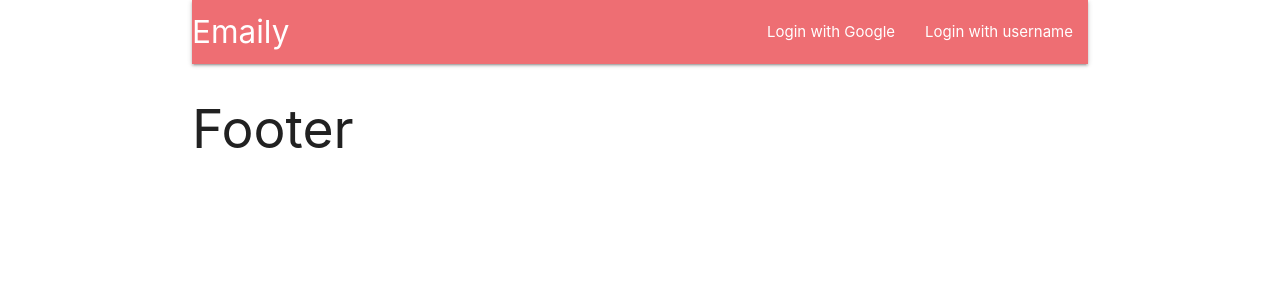
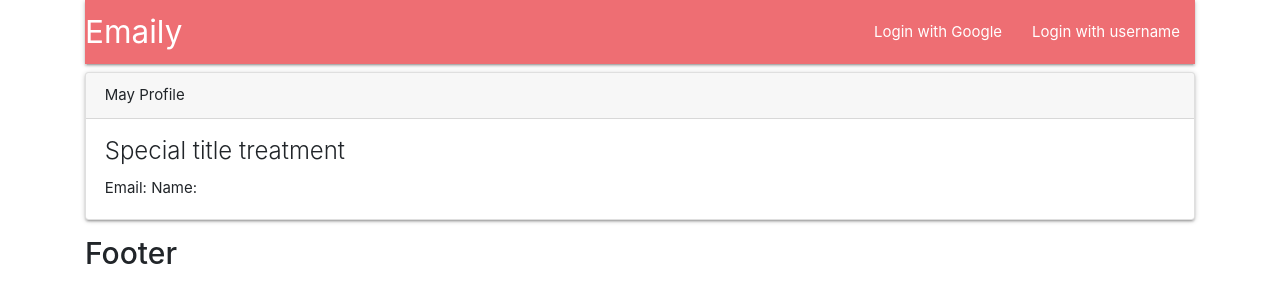
Before and after one commit to nerjok/moving_services, a React (Create React App) app in the folder client/: page /profile in a window 1280 px wide. Shown: the top 302 px of the page. Built offline with nearby package versions, Linux system fonts and the light colour scheme; no server answers; the HTML template or start-up script is replaced by a standard one.

Commit message:
login with passwd and profile info

```diff
--- a/client/package.json
+++ b/client/package.json
@@ -4,6 +4,7 @@
   "private": true,
   "dependencies": {
     "axios": "^0.18.0",
+    "bootstrap": "^4.3.1",
     "http-proxy-middleware": "^0.19.1",
     "materialize-css": "^1.0.0",
     "react": "^16.7.0",
--- a/client/src/components/App.js
+++ b/client/src/components/App.js
@@ -5,9 +5,10 @@ import * as actions from '../store/actions'
 
 import Header from './Header'
 import Landing from './Landing'
-import  Dashboard from './Dashboard'
+import Dashboard from './Dashboard'
 import SurveyNew from './surveys/SurveyNew'
 import LoginPassword from './auth/password/LoginPassword'
+import Profile from './auth/profile/Profile'
 const Footer = (props) => <h2>Footer</h2>
 
 class App extends Component {
@@ -25,6 +26,7 @@ class App extends Component {
                         <Route path="/" exact component={Landing}/>
                         <Route path="/surveys" exact component={Dashboard} />
                         <Route path="/surveys/new" component={SurveyNew} />
+                        <Route path="/profile" exact component={Profile}/>
                         <Route path="/login" component={LoginPassword} />
                         <Footer/>
                     </div>
--- a/client/src/components/Header.js
+++ b/client/src/components/Header.js
@@ -5,9 +5,10 @@ import Payments from './Payments'
 //import { link } from 'fs';
 class Header extends Component {
 
-    renderContent() {console.log('[[]HeaderAuthProps]', this.props)
+    renderContent() {
     const { auth } = this.props
     const email = auth.email || false
+    console.log('[Header]', auth)
         switch(email) {
             case null:
                 return;
@@ -22,6 +23,7 @@ class Header extends Component {
                 return ([
                     <li key="dsdss"><Payments/></li>,
                     <li key="dfgdfg"> Credits: {this.props.auth.credits}</li>,
+                    <li key="profile"> <a href="/profile">My profile</a></li>,
                     <li key="DFgfg"><a href="/api/logout">Log out</a></li>
 
                 ]
--- /dev/null
+++ b/client/src/components/auth/profile/Profile.js
@@ -0,0 +1,33 @@
+import React from 'react'
+import {connect} from 'react-redux'
+
+class Profile extends React.Component {
+
+  constructor(props) {
+    super(props)
+  }
+
+  render() {
+    const { auth } = this.props
+    console.log('[[ProfileInfo]]', this.props.auth)
+    return (
+<div className="card">
+  <div className="card-header">
+    May Profile
+  </div>
+  <div class="card-body">
+    <h5 class="card-title">Special title treatment</h5>
+        Email: {auth.email || ''}
+        Name: {auth.name || ''}
+  </div>
+</div>
+    )
+  }
+}
+
+function mapStateToProps({auth}) {
+  return {
+      auth
+  }
+}
+export default connect(mapStateToProps, null)(Profile)
--- a/client/src/index.js
+++ b/client/src/index.js
@@ -8,6 +8,7 @@ import { createStore, applyMiddleware } from 'redux'
 
 import App from './components/App'
 import reducers from './store/reducers'
+import 'bootstrap/dist/css/bootstrap.css';
 
 import reduxThunk from 'redux-thunk'
 
```
Also changed, not shown: 1 other file (tests, documents, lock files or other folders).
